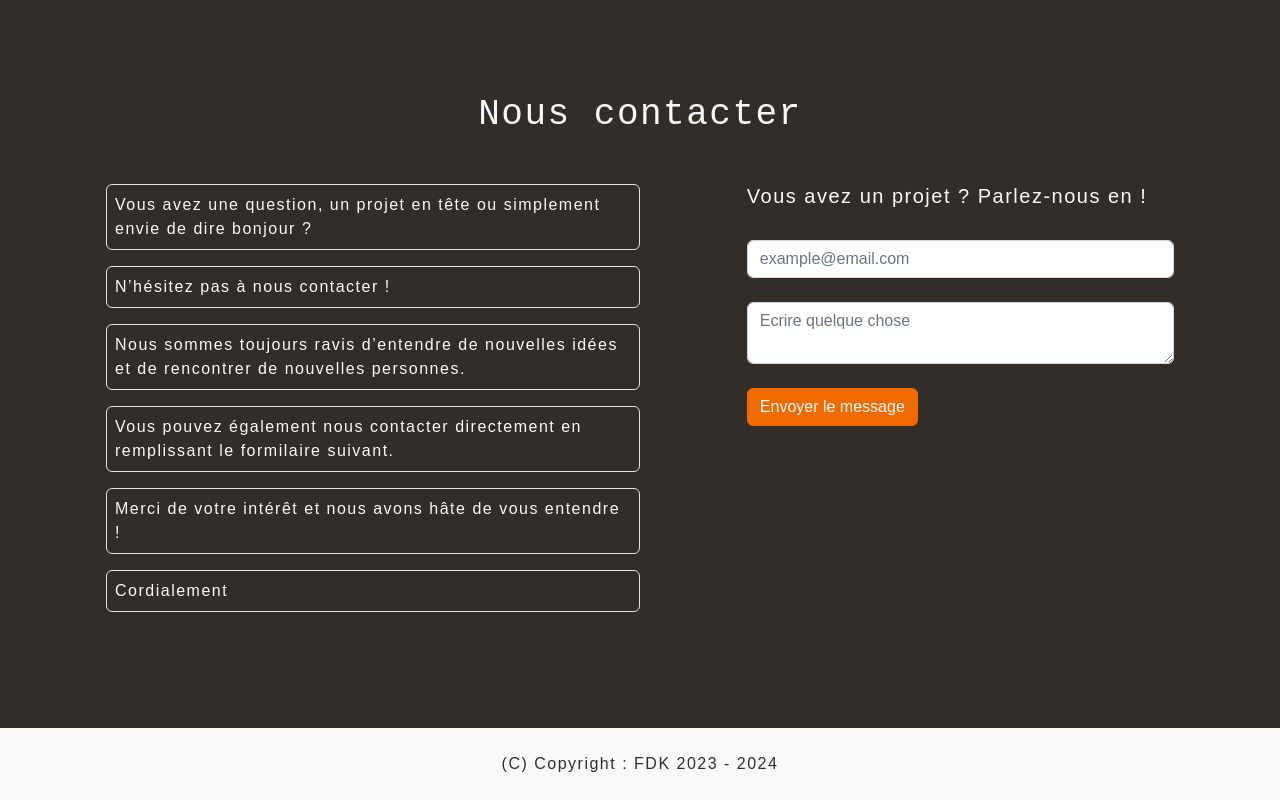
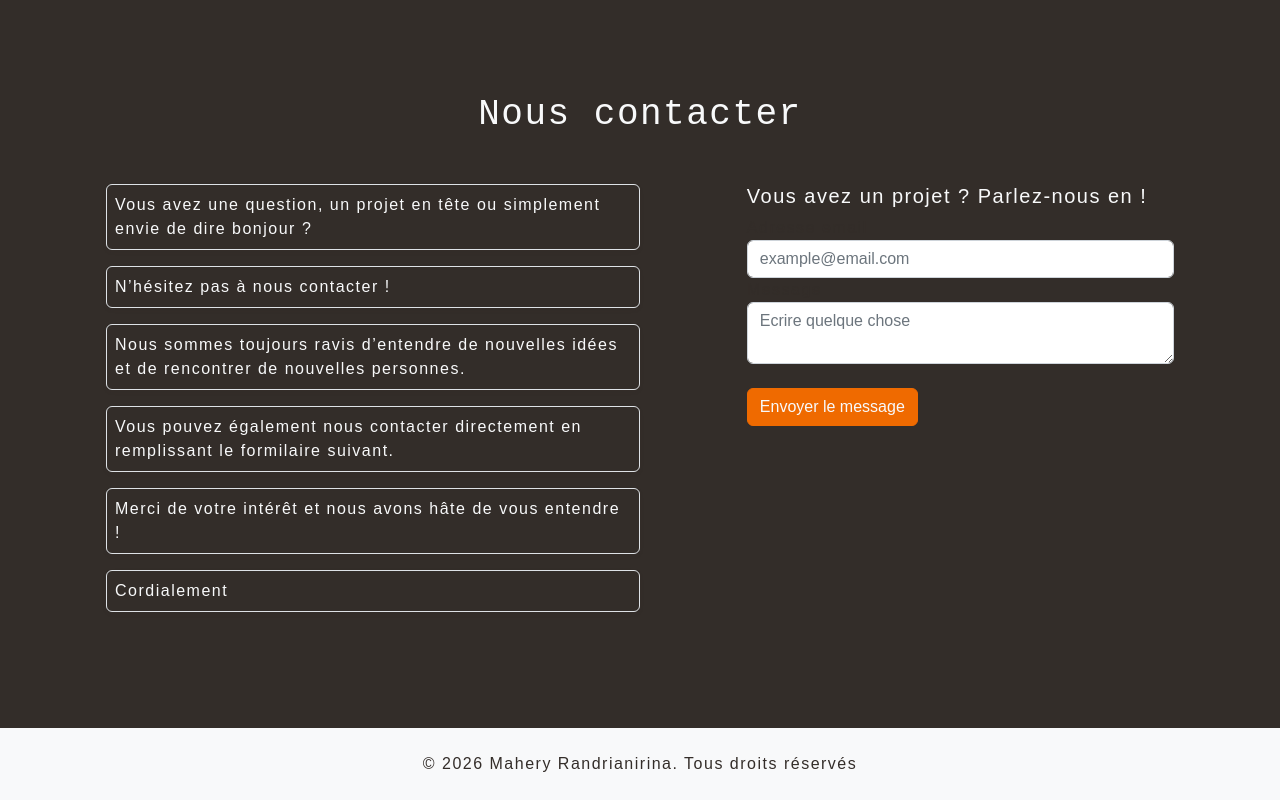
Before and after one commit to MaheryRandrianirina/next-fdk-portfolio, a Next.js app: page / in a window 1280 px wide. Shown: the part 1774-2574 px from the top of the page. Built offline with nearby package versions, Linux system fonts and the light colour scheme.

Commit message:
chore: modify copyrights

```diff
--- a/pages/index.tsx
+++ b/pages/index.tsx
@@ -103,7 +103,7 @@ export default function Portfolio(): ReactElement {
                 <Contact ref={ref4}/>
             </ClassnamesContext.Provider>
         </div>
-        <footer className="bg-light text-dark p-4 text-center text-bold">(C) Copyright : FDK 2023 - 2024</footer>
+        <footer className="bg-light text-dark p-4 text-center text-bold">© 2026 Mahery Randrianirina. Tous droits réservés</footer>
         <script src="/bootstrap.js"></script>
     </div>
 }
```
